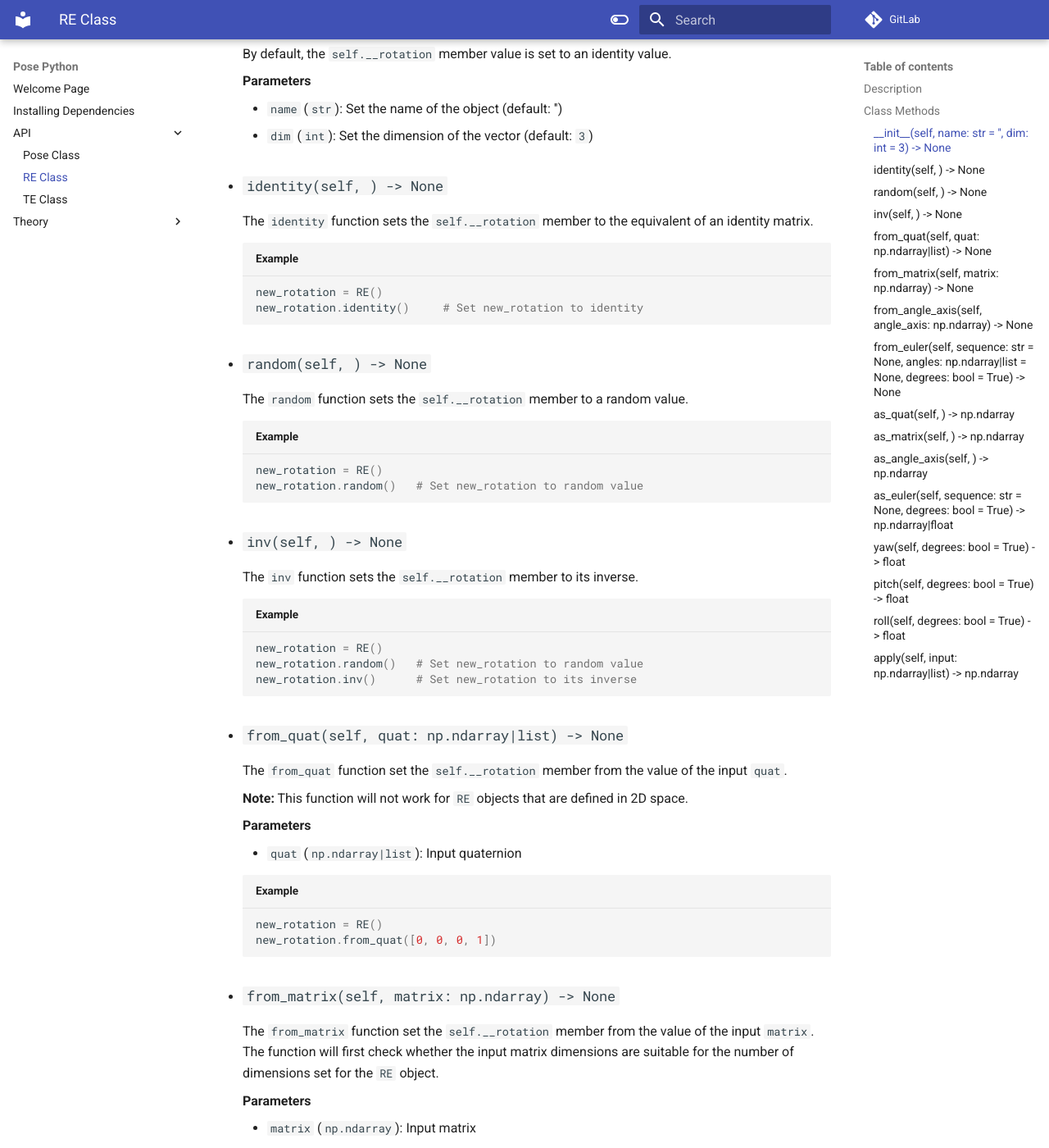
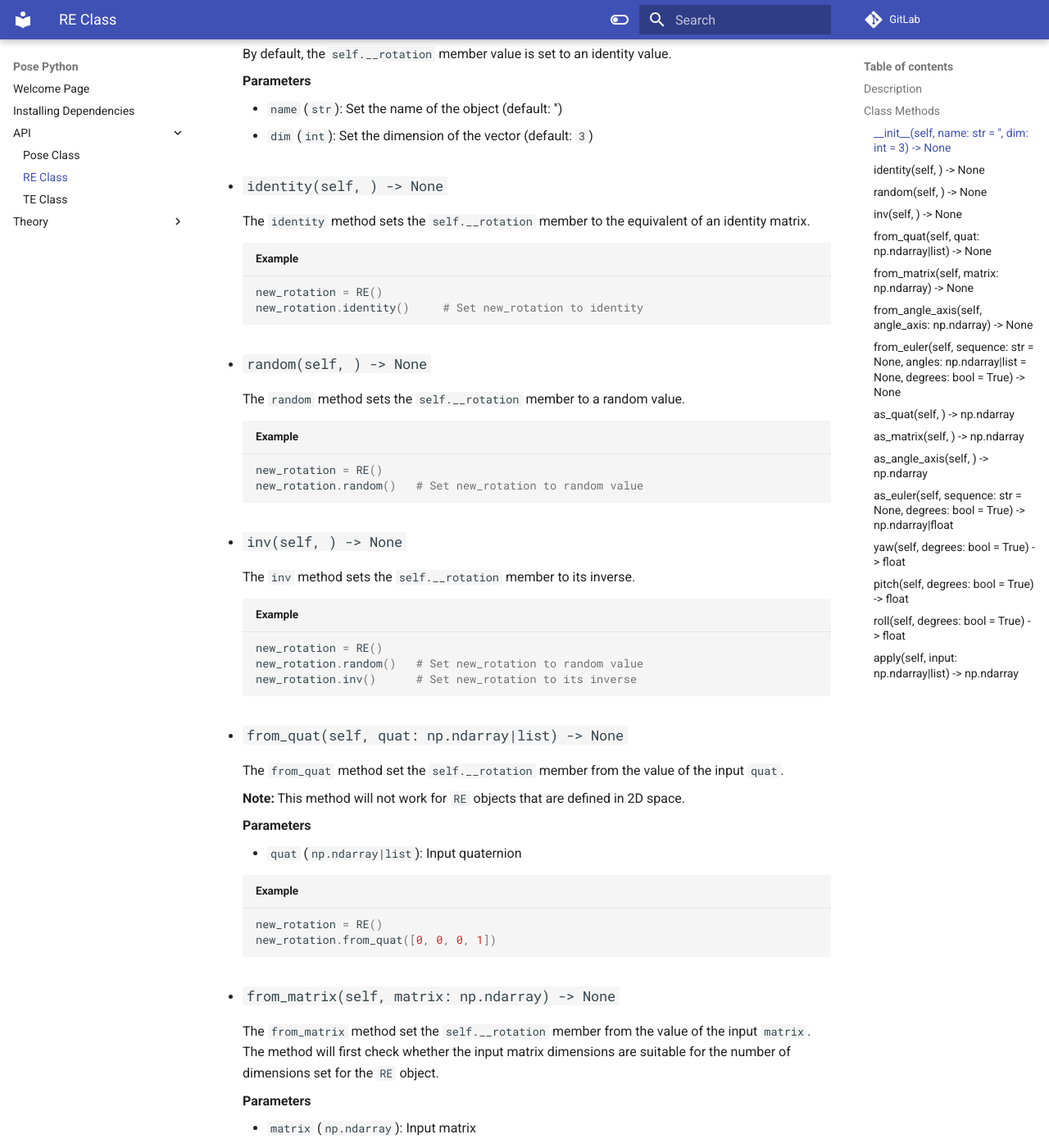
Before and after one commit to johnhalz/pose3d_python, an MkDocs documentation site: the page built from docs/API/re.md, in a window 1280 px wide and 1400 px high, scrolled down 509 px. Shown: the whole window at 82% size. Built offline with MkDocs 1.6.1 and Material for MkDocs 9.7.7, drawn with Linux system fonts in a browser that asks for light colours; comment, search, counter and statistics services are not loaded; some of the changed text lies outside the part shown.

Commit message:
Changed 'function' to 'method'

````diff
--- a/docs/API/re.md
+++ b/docs/API/re.md
@@ -10,7 +10,7 @@ This page covers the Euclidean Rotation (`RE`) class. This class is meant to rep
 
 - ### `__init__(self, name: str = '', dim: int = 3) -> None`
 
-    The `__init__` function is called when a new instance of the `RE` class is created. It initializes all of the variables in the class and sets them to their default values.
+    The `__init__` method is called when a new instance of the `RE` class is created. It initializes all of the variables in the class and sets them to their default values.
 
     By default, the `self.__rotation` member value is set to an identity value.
 
@@ -21,7 +21,7 @@ This page covers the Euclidean Rotation (`RE`) class. This class is meant to rep
 
 - ### `identity(self, ) -> None`
 
-    The `identity` function sets the `self.__rotation` member to the equivalent of an identity matrix.
+    The `identity` method sets the `self.__rotation` member to the equivalent of an identity matrix.
 
     ``` py title="Example"
     new_rotation = RE()
@@ -30,7 +30,7 @@ This page covers the Euclidean Rotation (`RE`) class. This class is meant to rep
 
 - ### `random(self, ) -> None`
 
-    The `random` function sets the `self.__rotation` member to a random value.
+    The `random` method sets the `self.__rotation` member to a random value.
 
     ``` py title="Example"
     new_rotation = RE()
@@ -39,7 +39,7 @@ This page covers the Euclidean Rotation (`RE`) class. This class is meant to rep
 
 - ### `inv(self, ) -> None`
 
-    The `inv` function sets the `self.__rotation` member to its inverse.
+    The `inv` method sets the `self.__rotation` member to its inverse.
 
     ``` py title="Example"
     new_rotation = RE()
@@ -49,9 +49,9 @@ This page covers the Euclidean Rotation (`RE`) class. This class is meant to rep
 
 - ### `from_quat(self, quat: np.ndarray|list) -> None`
 
-    The `from_quat` function set the `self.__rotation` member from the value of the input `quat`.
+    The `from_quat` method set the `self.__rotation` member from the value of the input `quat`.
 
-    **Note:** This function will not work for `RE` objects that are defined in 2D space.
+    **Note:** This method will not work for `RE` objects that are defined in 2D space.
 
     **Parameters**
 
@@ -64,7 +64,7 @@ This page covers the Euclidean Rotation (`RE`) class. This class is meant to rep
 
 - ### `from_matrix(self, matrix: np.ndarray) -> None`
 
-    The `from_matrix` function set the `self.__rotation` member from the value of the input `matrix`. The function will first check whether the input matrix dimensions are suitable for the number of dimensions set for the `RE` object.
+    The `from_matrix` method set the `self.__rotation` member from the value of the input `matrix`. The method will first check whether the input matrix dimensions are suitable for the number of dimensions set for the `RE` object.
 
     **Parameters**
 
@@ -80,9 +80,9 @@ This page covers the Euclidean Rotation (`RE`) class. This class is meant to rep
 
 - ### `from_angle_axis(self, angle_axis: np.ndarray) -> None`
 
-    The `from_angle_axis` function set the `self.__rotation` member from the value of the input `angle_axis`.
+    The `from_angle_axis` method set the `self.__rotation` member from the value of the input `angle_axis`.
 
-    **Note:** This function will not work for `RE` objects that are defined in 2D space.
+    **Note:** This method will not work for `RE` objects that are defined in 2D space.
 
     **Parameters**
 
@@ -96,7 +96,7 @@ This page covers the Euclidean Rotation (`RE`) class. This class is meant to rep
 
 - ### `from_euler(self, sequence: str = None, angles: np.ndarray|list = None, degrees: bool = True) -> None`
 
-    The `from_euler` function set the `self.__rotation` member from the value(s) of the inputs `sequence` and `angles`. The angle will be converted from degrees to radians if `degrees` is `True`.
+    The `from_euler` method set the `self.__rotation` member from the value(s) of the inputs `sequence` and `angles`. The angle will be converted from degrees to radians if `degrees` is `True`.
 
     **Parameters**
 
@@ -180,7 +180,7 @@ This page covers the Euclidean Rotation (`RE`) class. This class is meant to rep
 
     Return rotation angle around the z axis.
 
-    **Note:** This function will not work for 2D rotations. It is recommended to use `as_euler()` instead.
+    **Note:** This method will not work for 2D rotations. It is recommended to use `as_euler()` instead.
 
     **Parameters**
 
@@ -200,7 +200,7 @@ This page covers the Euclidean Rotation (`RE`) class. This class is meant to rep
 
     Return rotation angle around the y axis.
 
-    **Note:** This function will not work for 2D rotations. It is recommended to use `as_euler()` instead.
+    **Note:** This method will not work for 2D rotations. It is recommended to use `as_euler()` instead.
 
     **Parameters**
 
@@ -220,7 +220,7 @@ This page covers the Euclidean Rotation (`RE`) class. This class is meant to rep
 
     Return rotation angle around the x axis.
 
-    **Note:** This function will not work for 2D rotations. It is recommended to use `as_euler()` instead.
+    **Note:** This method will not work for 2D rotations. It is recommended to use `as_euler()` instead.
 
     **Parameters**
 
@@ -238,7 +238,7 @@ This page covers the Euclidean Rotation (`RE`) class. This class is meant to rep
 
 - ### `apply(self, input: np.ndarray|list) -> np.ndarray`
 
-    The `apply` function applies this rotation to `input` vector.
+    The `apply` method applies this rotation to `input` vector.
 
     **Note:** The dimension of the input vector must match the set dimension of the `RE` object.
 
````
Also changed, not shown: docs/API/pose.md (+1 -1 lines), docs/API/te.md (+7 -7 lines).
